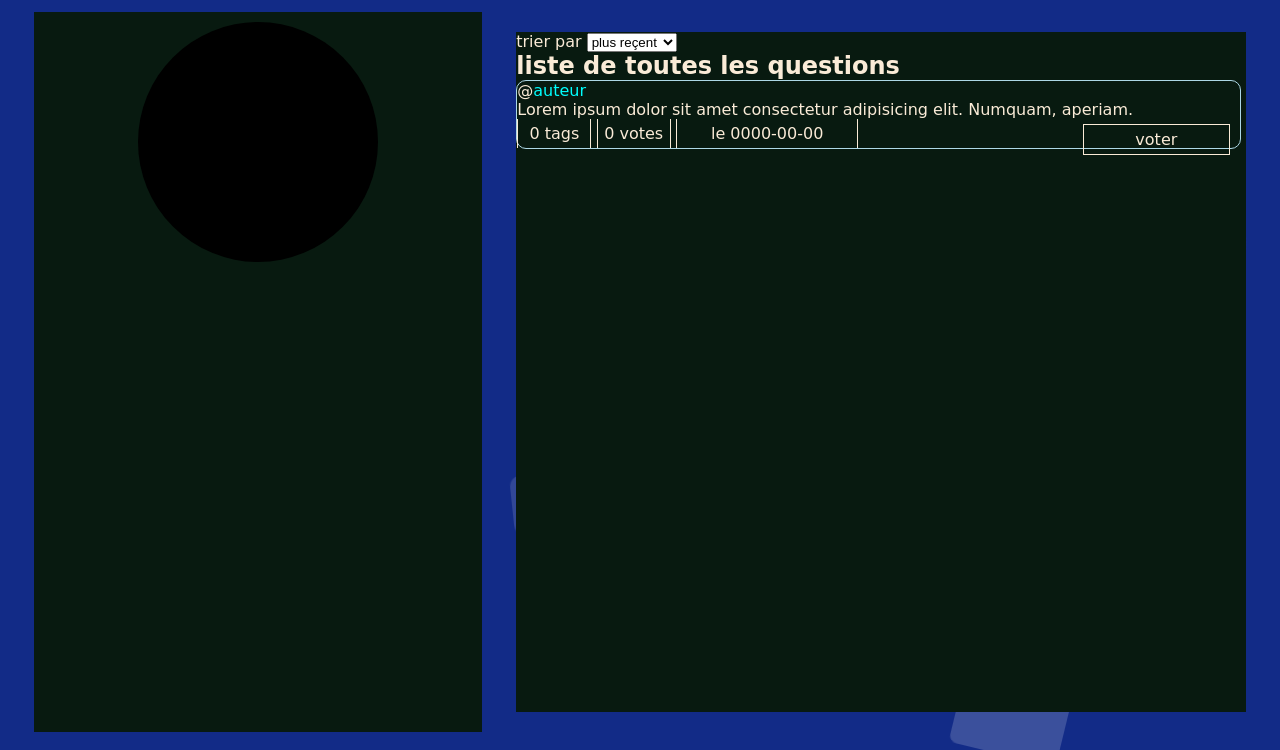
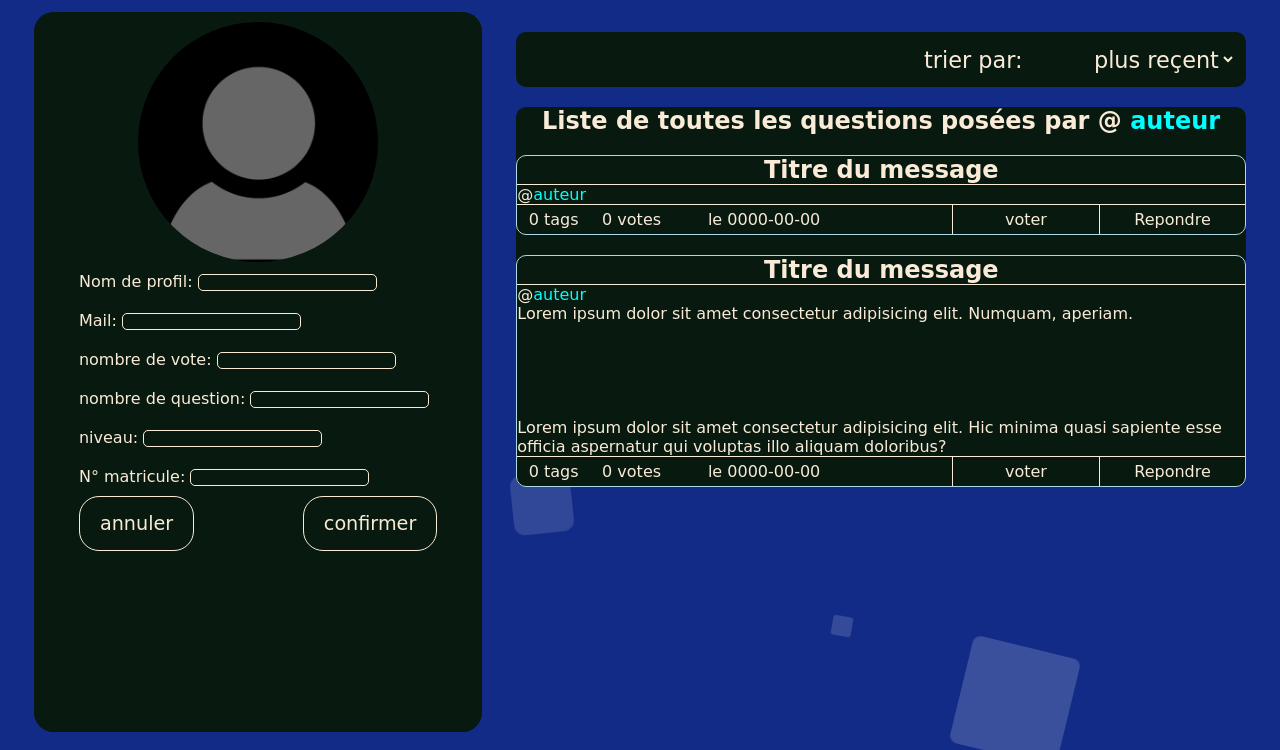
Before and after one commit to heritsilavo/devhunt, a PHP site: the page made by other _pages/profile.html in a window 1280 px wide. Shown: the part 50-800 px from the top of the page. Run offline with PHP 8.4, Linux system fonts and the light colour scheme.

Commit message:
mise a jour

```diff
--- a/other _pages/profile.css
+++ b/other _pages/profile.css
@@ -21,6 +21,55 @@ body{
     justify-content: space-evenly;
     position: relative;
 }
+.auteur{
+    color: aqua;
+}
+#h1{
+    text-align: center;
+}
+
+
+
+
+
+
+
+
+
+
+.filtre{
+    border-radius: 10px;
+    display: flex;
+    color: var(--col-txt);
+    background-color: var(--col-header);
+    width: 100%;
+    height: 55px;
+    align-items: center;
+    justify-content: flex-end;
+}
+.filtre select,
+.filtre label{
+    margin: 0px 10px;
+    width: 20%;
+}
+.filtre select{
+    cursor: pointer;
+    outline: none;
+    border: none;
+    font-family: cursive;
+    font-size: 1.4em;
+    height: 60%;
+    background-color: transparent;
+    color: var(--col-txt);
+}
+.filtre label{
+    font-size: 1.4em;
+}
+option{
+    outline: none;
+    border: none;
+    background-color: #081a10;
+}
 
 
 
@@ -35,10 +84,15 @@ body{
 
 
 
-
+.quest-list{
+    margin-top: 20px;
+    border-radius: 10px;
+    background-color: var(--col-header);
+}
 .quest-box{
+    margin-top: 20px;
     border-radius: 10px;
-    width: 99%;
+    width: 99.8%;
     height: auto;
     border: 1px solid lightblue;
 }
@@ -64,11 +118,8 @@ body{
     width: 10%;
     height: 100%;
     padding: 5px 0px;
-    border-right:1px solid var(--col-txt);
-    border-left:1px solid var(--col-txt);
-
 }
-.msg_foot{
+._foot{
     position: relative;
     height: 20%;
     border-top: 1px solid var(--col-txt);
@@ -79,9 +130,9 @@ body{
 .quest-box .btn-repondre,
 .quest-box .btn-voter{
     width: 20%;
-    margin: 5px 10px;
+    border-bottom-right-radius: 10px;
     float: right;
-    border: 1px solid var(--col-txt);
+    border-left: 1px solid var(--col-txt);
 }
 
 
@@ -104,6 +155,7 @@ body{
 
 
 nav{
+    border-radius: 20px;
     background-color: var(--col-header);
     color: var(--col-txt);
     margin-top: 3.5%;
@@ -121,28 +173,142 @@ nav{
      margin-top: 3.5%;
      height: 85vh;
      background-color: transparent;
-     background-color: var(--col-header);
      position: relative;
+     display: flex;
+     align-items: flex-start;
  }
- section::-webkit-scrollbar {
-     display: none;
- }
+.pdp_G2,
 .pdp_G{
     margin-top: 10px;
     display: inline-block;
     background-color: #000;
     width: 30vh;
     height: 30vh;
+    overflow: hidden;
     border-radius: 100%;
+    position: relative;
+}
+.pdp_G2 img,
+.pdp_G img{
+    width: 100%;
 }
 .infos{
+    border-radius: 20px;
+    background-color: #2e3e354c;
+    width: 90%;
+    height: 50%;
+}
+.infos ul{
+    margin-left:50px;
+    list-style: none;
+}
+.li{
+    padding: 10px 0px;
     width: 100%;
-    height: 60%;
+}
+.li div{
+    display: inline;
+}
+.li .char{
+    color: var(--col-txt);
+}
+.li .value{
+    color: aqua;
+}
+.b{
+    font-family: cursive;
+    color: var(--col-txt);
+    outline: none;
+    border-radius: 20px;
+    background-color: #4e54c8;
+    border: none;
+    font-size: 1.4em;
+    width: 250px;
+    height: 50px;
 }
 
 
 
 
+
+
+
+
+.modif form{
+    width: 80%;
+}
+.modif{
+    border-radius: 20px;
+    position: absolute;
+    width: 100%;height: 100%;
+    background-color: var(--col-header);
+    top: 0;
+    display: flex;
+    align-items: center;
+    flex-direction: column;
+    flex-wrap: wrap;
+    transition: all .3s;
+}
+.modif ul{
+    width: 100%;
+    list-style: none;
+}
+.pdp_G2 p{
+    display: none;
+    position: absolute;
+    top:40%;
+    left:20%;
+}
+.pdp_G2:hover p{
+    display: block;
+}
+.pdp_G2 img{
+    cursor: pointer;
+}
+.pdp_G2 input{
+    opacity: 0;
+}
+.li input{
+    border: 1px solid var(--col-txt);
+    border-radius: 5px;
+    background-color: transparent;
+    color: var(--col-txt);
+}
+.buttons2{
+    height: 55px;
+    display: flex;
+    justify-content: space-between;
+}
+.buttons2 button{
+    border-radius: 20px;
+    background-color: transparent;
+    font-size: 1.2em;
+    border: 1px solid var(--col-txt);
+    font-family: cursive;
+    color: var(--col-txt);
+    padding: 15px 20px;
+}
+
+@keyframes monter {
+    0%{
+        opacity: 0;
+        top: 100%;
+    }
+    100%{
+        opacity: 1;
+        top: 0%;
+    }
+}
+@keyframes descend {
+    0%{
+        opacity: 1;
+        top: 0%;
+    }
+    100%{
+        opacity: 0;
+        top: 100%;
+    }
+}
 
 
 
@@ -254,13 +420,17 @@ header{
     }
 }
 
-
+nav button{
+    cursor: pointer;
+}
 
 header a{
     display: block;
     width: 20%;
     height: 100%;
 }
+
+
 
 
 
--- a/other _pages/profile.html
+++ b/other _pages/profile.html
@@ -46,28 +46,96 @@
     </div>
     <div class="sec">
         <nav>
-            <div class="pdp_G"></div>
-            <div class="infos"></div>
+            <div class="pdp_G"><img src="../img/pngegg.png" alt="img"></div>
+            <div class="infos">
+                <ul>
+                    <li class="li">
+                        <div class="char">Nom de profil: </div>
+                        <div class="value">@<span class="aut auteur">pseudo</span></div>
+                    </li>
+                    <li class="li">
+                        <div class="char">Mail: </div>
+                        <div class="value">user@gmail.com</div>
+                    </li>
+                    <li class="li">
+                        <div class="char">nombre de vote: </div>
+                        <div class="value">0</div>
+                    </li>
+                    <li class="li">
+                        <div class="char">nombre de question: </div>
+                        <div class="value">0</div>
+                    </li>
+                    <li class="li">
+                        <div class="char">niveau: </div>
+                        <div class="value">L$</div>
+                    </li>
+                    <li class="li">
+                        <div class="char">N° matricule: </div>
+                        <div class="value">0000</div>
+                    </li>
+                </ul>
+            </div>
+            <button class="b">modifier le profil</button>
+            <div class="modif">
+                <div class="pdp_G2">
+                    <p>cliquer pour modifier l'image</p>
+                    <input type="file" name="f" id="f">
+                    <label for="f"><img src="../img/pngegg.png" alt="img"></label>
+                </div>
+                <form action="" method="post">
+                    <ul>
+                        <li class="li">
+                            <div class="char">Nom de profil: </div>
+                            <input type="text" name="nom2" id="nom2" required>
+                        </li>
+                        <li class="li">
+                            <div class="char">Mail: </div>
+                            <input type="mail2" name="mail2" id="mail2" required>
+                        </li>
+                        <li class="li">
+                            <div class="char">nombre de vote: </div>
+                            <input type="number2" name="number2" id="number2" required>
+                        </li>
+                        <li class="li">
+                            <div class="char">nombre de question: </div>
+                            <input type="quets2" name="quets2" id="quets2" required>
+                        </li>
+                        <li class="li">
+                            <div class="char">niveau: </div>
+                            <input type="niv2" name="niv2" id="niv2" required>
+                        </li>
+                        <li class="li">
+                            <div class="char">N° matricule: </div>
+                            <input type="mat2" name="mat2" id="mat2" required>
+                        </li>
+                    </ul>
+                    <div class="buttons2">
+                        <button type="reset" id="res">annuler</button>
+                        <button type="submit" id="sub">confirmer</button>
+                    </div>
+                </form>
+            </div>
         </nav>
         <section>
             <div class="quest">
                 <div class="filtre">
-                    <label for="tri">trier par</label>
+                    <label for="tri">trier par:</label>
                     <select name="tri" id="tri">
                         <option value="">plus reçent</option>
                         <option value="">plus ançien</option>
                         <option value="">plus votés</option>
                     </select>
                 </div>
+                <div class="quest-list">
 
-                <div class="quest-list">
-                    <h1>liste de toutes les questions</h1>
+                    <h1 id="h1">Liste de toutes les questions posées par @ <span class="aut auteur">auteur</span> </h1>
                     <div class="quest-box">
+                        <h1>Titre du message</h1>
                         <span class="aut">@</span><span class="aut auteur">auteur</span>
                             <div class="content">
-                                Lorem ipsum dolor sit amet consectetur adipisicing elit. Numquam, aperiam.
+
                             </div>
-                            <div class="rep_foot">
+                            <div class="_foot">
                                 <div class="foot-box">
                                     <span>0</span>
                                     <span>tags</span>
@@ -81,6 +149,44 @@
                                     <span>le</span>
                                     <span>0000-00-00</span>
                                 </div>
+                                <div class="foot-box btn-repondre">
+                                    <span>Repondre</span>
+                                </div>
+                                <div class="foot-box btn-voter">
+                                    <span>voter</span>
+                                </div>
+                            </div>
+                    </div>
+                    <div class="quest-box">
+                        <h1>Titre du message</h1>
+                        <span class="aut">@</span><span class="aut auteur">auteur</span>
+                            <div class="content">
+                                Lorem ipsum dolor sit amet consectetur adipisicing elit. Numquam, aperiam.
+                                <br>
+                                <br>
+                                <br>
+                                <br>
+                                <br>
+                                <br>
+                                Lorem ipsum dolor sit amet consectetur adipisicing elit. Hic minima quasi sapiente esse officia aspernatur qui voluptas illo aliquam doloribus?
+                            </div>
+                            <div class="_foot">
+                                <div class="foot-box">
+                                    <span>0</span>
+                                    <span>tags</span>
+                                </div>
+                                <div class="foot-box">
+                                    <span>0</span>
+                                    <span>votes</span>
+                                </div>
+
+                                <div class="foot-box">
+                                    <span>le</span>
+                                    <span>0000-00-00</span>
+                                </div>
+                                <div class="foot-box btn-repondre">
+                                    <span>Repondre</span>
+                                </div>
                                 <div class="foot-box btn-voter">
                                     <span>voter</span>
                                 </div>
--- a/other _pages/profile.js
+++ b/other _pages/profile.js
@@ -13,3 +13,10 @@ document.querySelectorAll('.filtre-i').forEach(element => {
         element.classList.add("activeFilter");
     })
 });
+
+document.querySelector('.b').addEventListener('click',function(e) {
+    document.querySelector('.modif').style.animation='monter .3s forwards';
+})
+document.querySelector('#res').addEventListener('click',function(e) {
+    document.querySelector('.modif').style.animation='descend .3s forwards';
+})
--- a/other _pages/view_msg.css
+++ b/other _pages/view_msg.css
@@ -103,6 +103,10 @@ section div{
     border-right: 1px solid whitesmoke;
 }
 .p2 #text_cont{
+    background-color: var(--col-header);
+    font-size: 1em;
+    color: whitesmoke;
+    font-family: cursive;
     width: 100%;
     resize: vertical;
 }
```
Also changed, not shown: other _pages/new_msg.css (+25 -13 lines), other _pages/new_msg.html (added, +111 -0 lines), other _pages/new_msg.js (+14 -12 lines), other _pages/view_msg.html (+6 -2 lines), other _pages/view_msg.js (+5 -4 lines).
